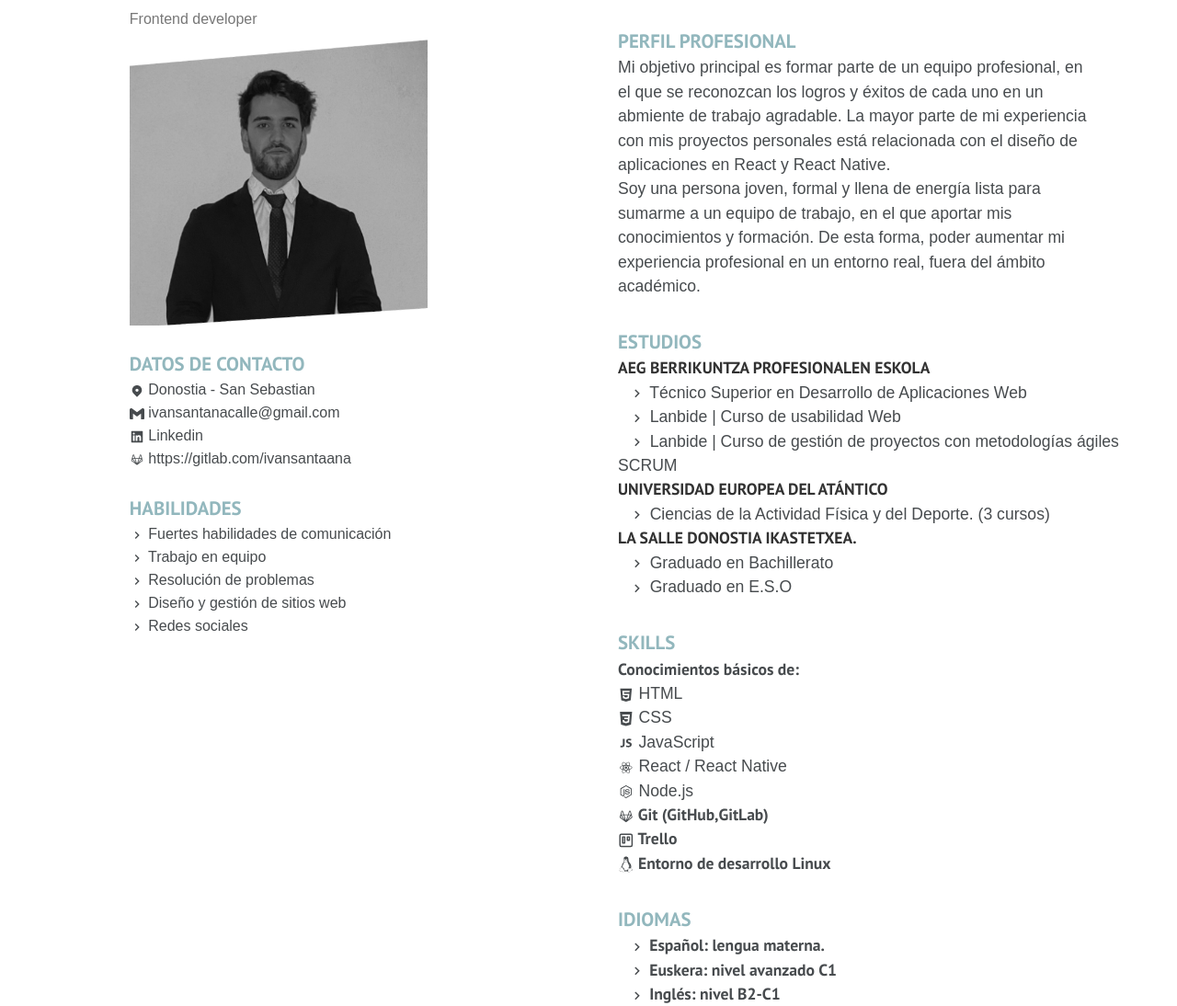
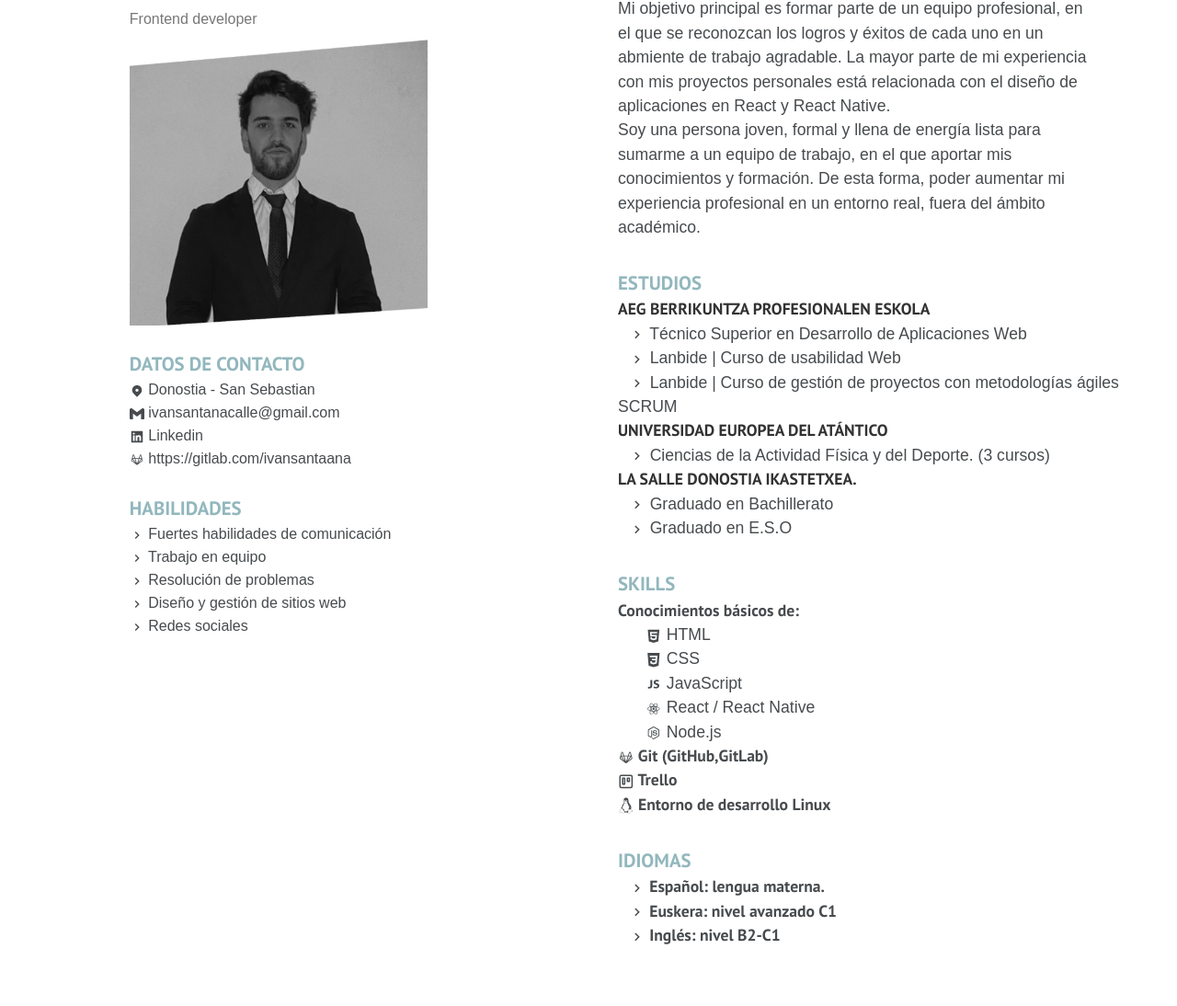
Before and after one commit to ivansantaana/myportfolio-reactJS, a React (Create React App) app: page /AboutMe in a window 1280 px wide. Shown: the part 854-1948 px from the top of the page at 92% size. After the commit the page ends 1884 px from the top, so only its background shows below. Built offline with nearby package versions, Linux system fonts and the light colour scheme; the HTML template or start-up script is replaced by a standard one.

Commit message:
margin to the technologies

```diff
--- a/src/components/pages/AboutMe.css
+++ b/src/components/pages/AboutMe.css
@@ -79,7 +79,7 @@
     margin-left: 50%;
 }
     .About_me_principal_info {
-        margin-top: 13%;
+        margin-top: 3%;
         margin-left: 5%;
         margin-right: 15%;
     }
@@ -136,6 +136,7 @@
                 font-size: 110% !important;
                 color: #474B4E !important;
                 font-family: Arial, Helvetica, sans-serif;
+                margin-left: 5%;
             }
             .skills_technologies{
                 font-size: 110% !important;
```
